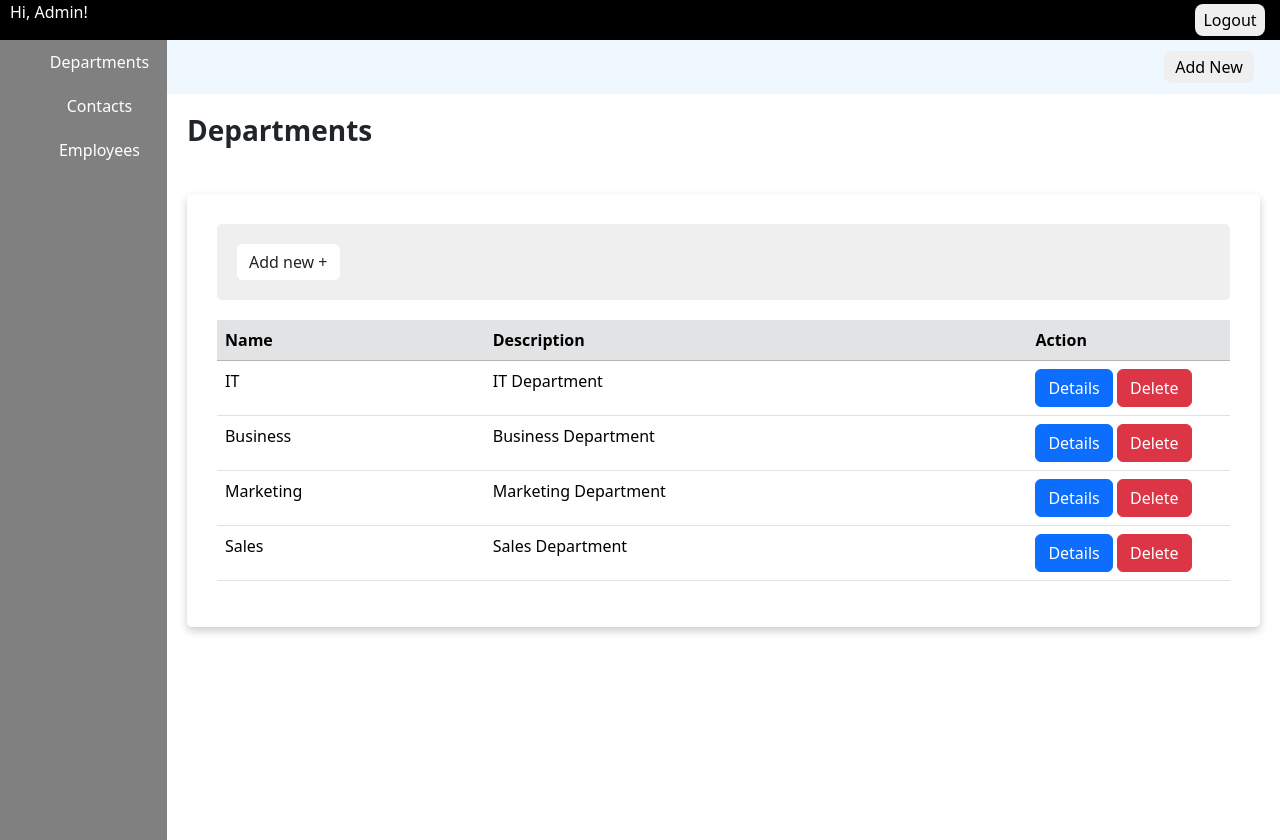
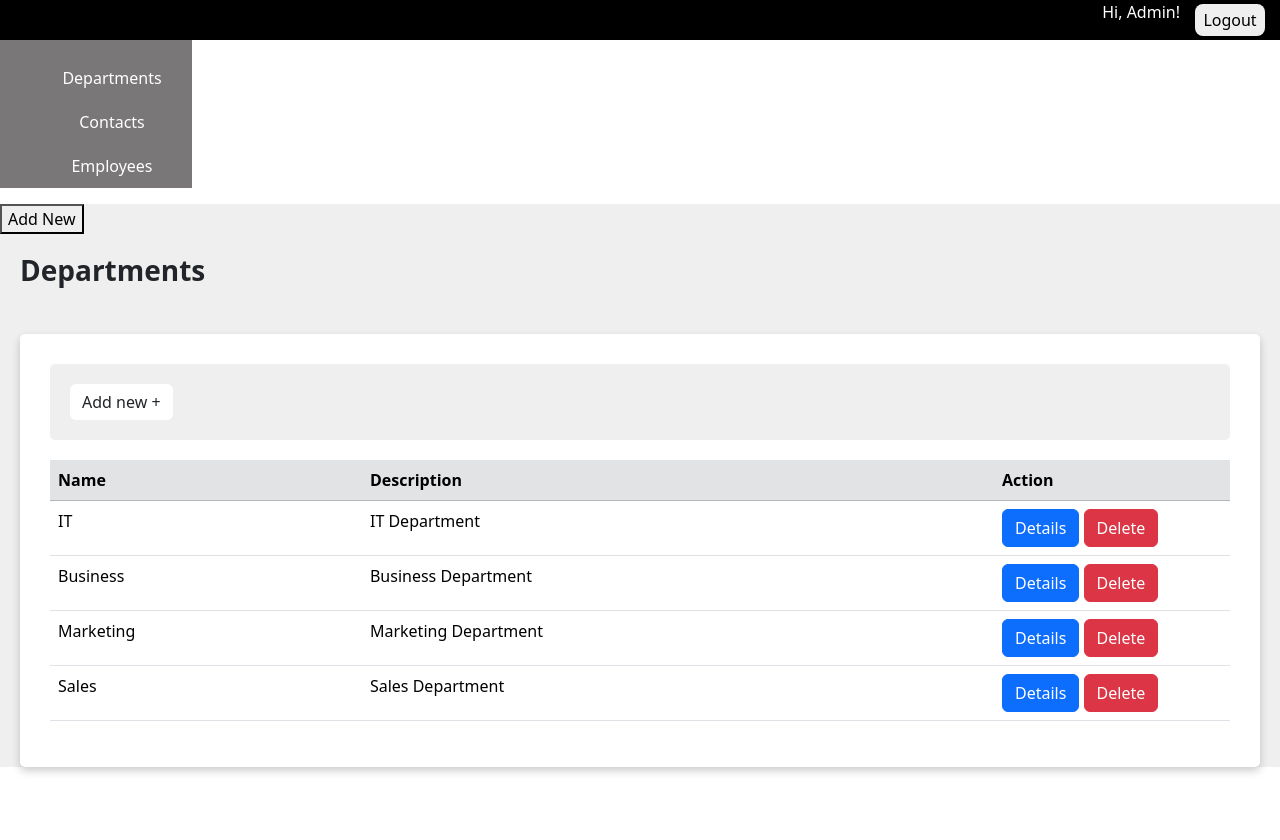
Before and after one commit to hothanhtuan1209/python-training, a Django app: page /departments in a window 1280 px wide. After the commit the page ends 774 px from the top, so only its background shows below. Run offline with Django 4.2, Linux system fonts and the light colour scheme; a user stored in the database is signed in; data comes from the database, SQL or seed files in the repository; some libraries are stand-ins or nearby versions.

Commit message:
Update css for siderbar and header for web page

```diff
--- a/django/manager_employees/static/css/navigator.css
+++ b/django/manager_employees/static/css/navigator.css
@@ -1,15 +1,15 @@
 html,
-body,
-ul {
+body {
     height: 100%;
     margin: 0;
-    padding: 0;
 }
 
 .sidebar {
-    background-color: grey;
-    height: 100vh;
+    background-color: rgb(121, 119, 119);
+    padding: 16px 0 0;
+    height: 100%;
     width: 15%;
+    z-index: 600;
 }
 
 .sidebar-list {
@@ -17,7 +17,6 @@ ul {
     display: flex;
     flex-direction: column;
     align-items: center;
-    margin: 0;
 }
 
 .sidebar-item {
@@ -35,14 +34,12 @@ ul {
 .header {
     background-color: black;
     display: flex;
-    flex-direction: column;
     justify-content: flex-end;
 }
 
 .header-wrapper {
     display: flex;
     align-items: center;
-    justify-content: space-between;
 }
 
 .header-button {
@@ -55,48 +52,27 @@ ul {
 
 .header-notify {
     color: white;
-    padding: 0 10px;
 }
 
 .sidebar-item.active {
-    background-color: #6c6d6e;
+    background-color: #6C6D6E;
     color: rgb(9, 49, 226);
     width: 100%;
     margin: 0 auto;
     text-align: center;
 }
 
-.page-bar {
-    display: flex;
-    justify-content: space-between;
-    align-items: center;
-    align-items: flex-end;
-    padding: 11px;
-    background-color: aliceblue
+ul {
+    padding: 0;
 }
 
-.page-name {
-    color: black;
-}
-
-.add-button {
-    border-radius: 8px;
-    width: 90px;
-    height: 32px;
-    border: none;
-    margin: 0 15px;
-}
-
-.page-name {
-    font-size: 25px;
-    font-weight: 700;
-    margin: 0;
-}
-
-.container-page {
-    display: flex;
+.body-container {
+    display: inline-flex;
+    height: 100%;
+    width: 100%;
 }
 
 .content {
-    width: 100%;
+    flex: 1;
+    background-color: #EFEFEF;
 }
```
